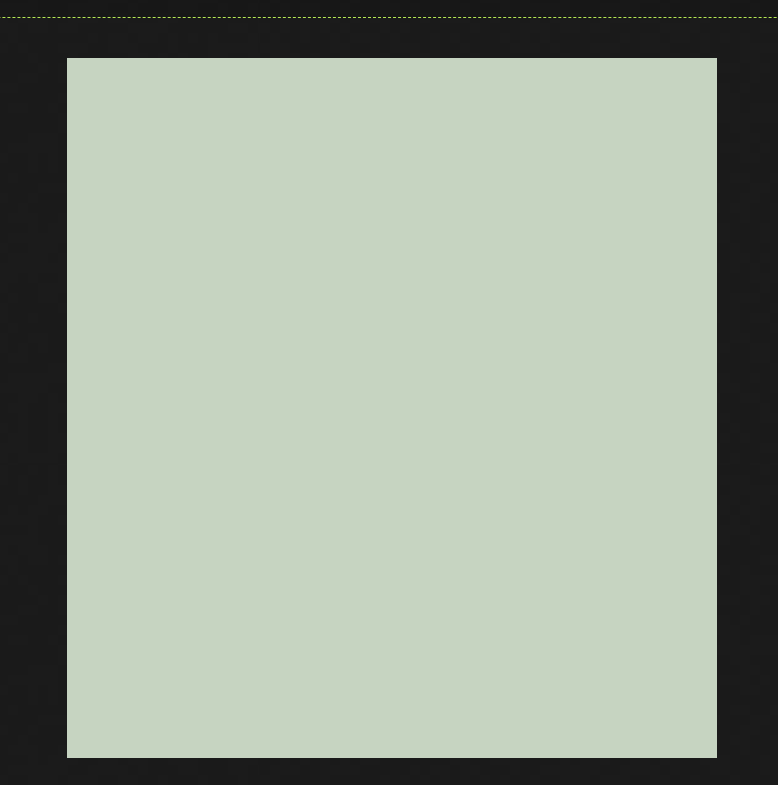
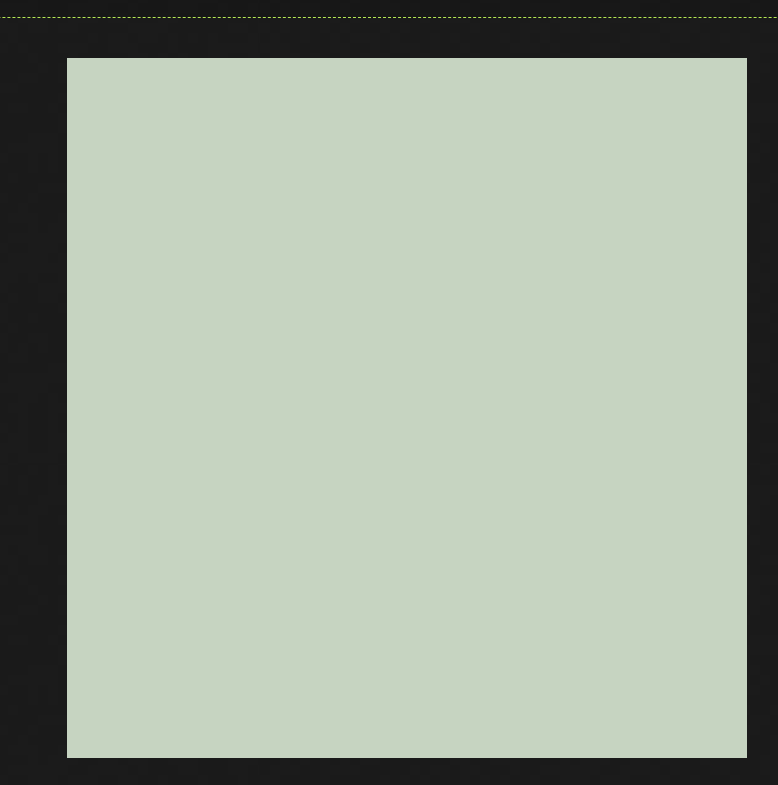
Before and after one commit to nohponex/snake.js, a plain HTML site: page params.html in a window 1280 px wide. Shown: the part 68-853 px from the top of the page, without its empty margins (273-1051 px from the left). Drawn offline with nearby package versions, Linux system fonts and the light colour scheme.

Commit message:
Update params.html

```diff
--- a/params.html
+++ b/params.html
@@ -33,7 +33,7 @@
     <div class="container">
       <section id="main_content">
         <div class="canvas_container">
-          <canvas id="canvas" width="650" height="700">
+          <canvas id="canvas" width="680" height="700">
               Canvas not available
           </canvas>
         </div>
```
